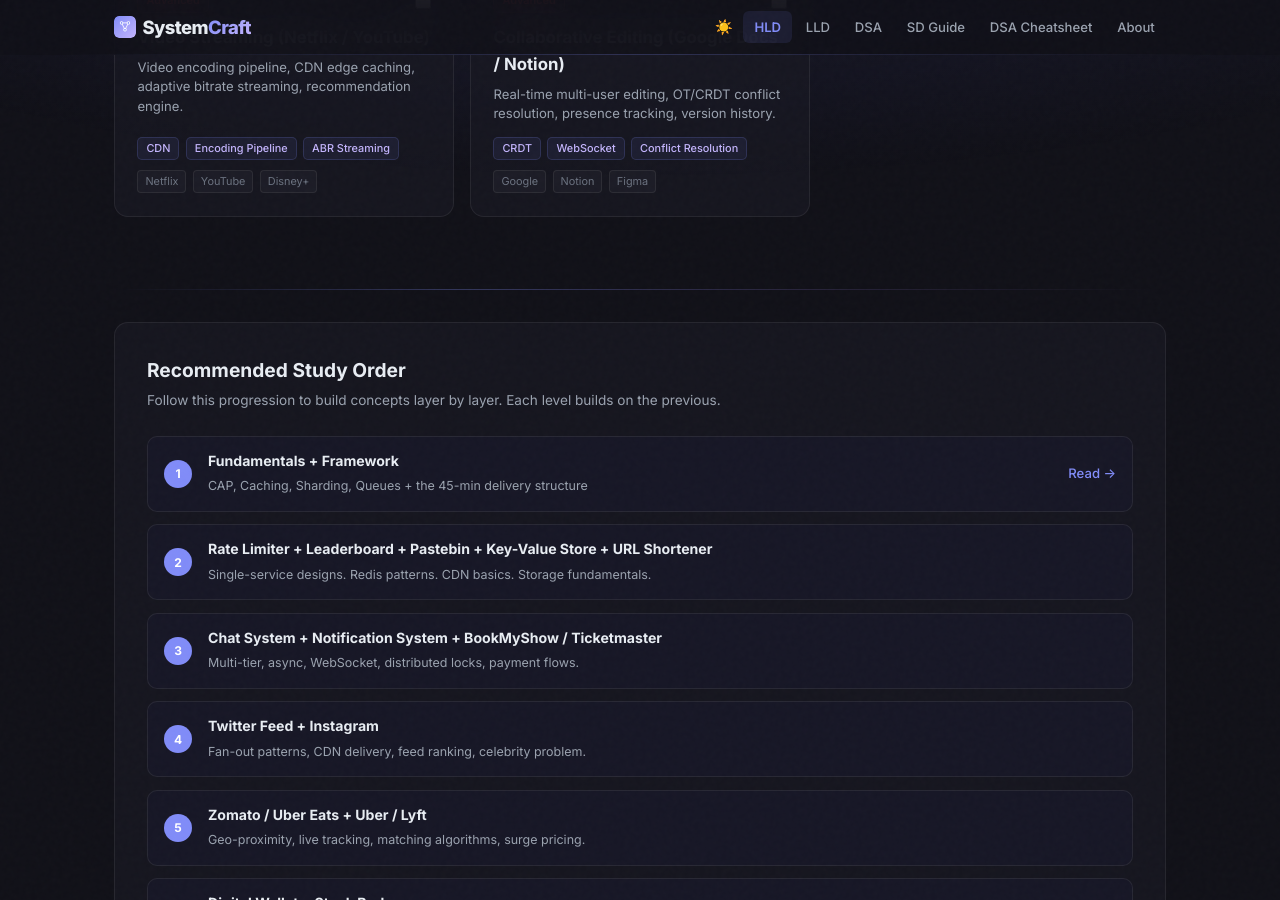
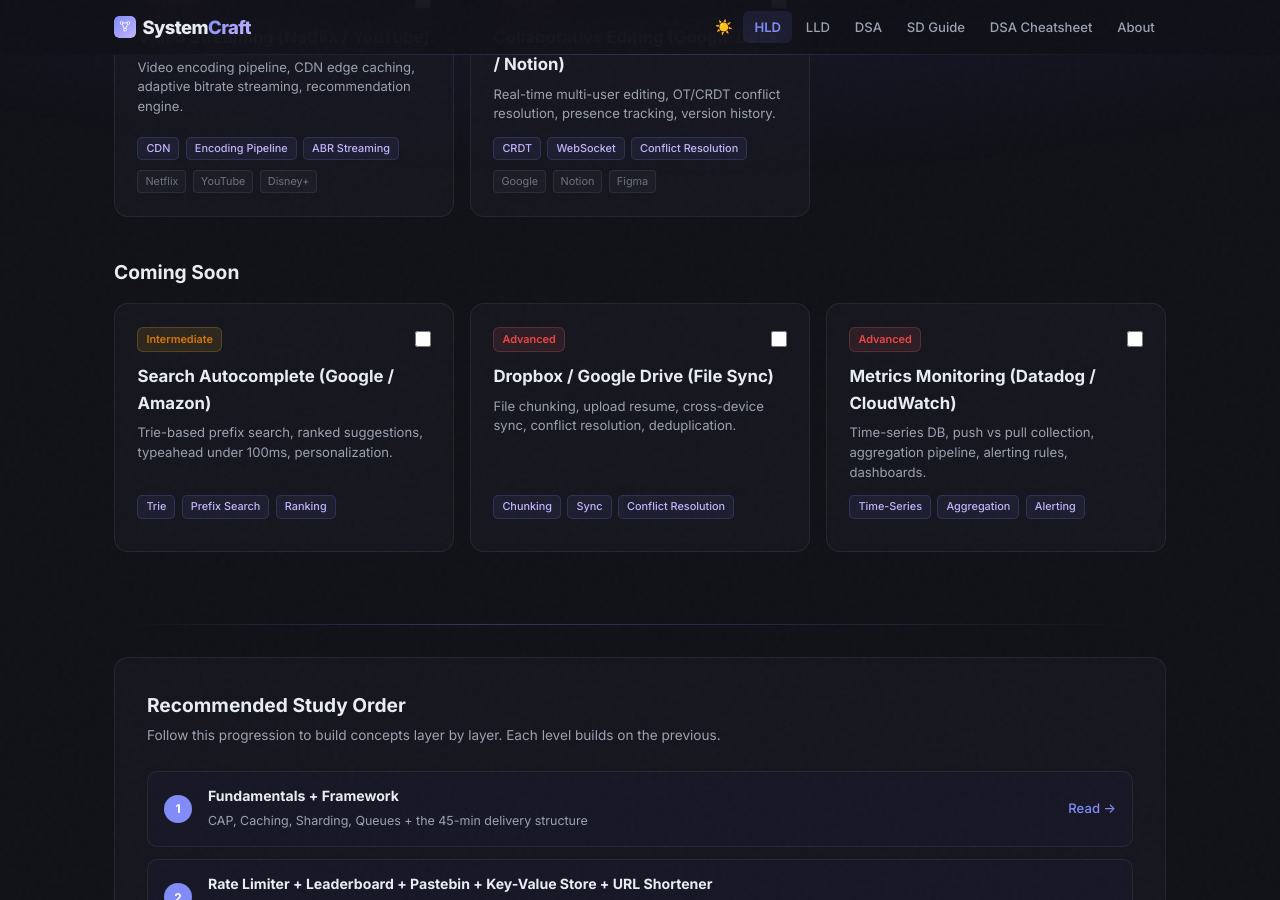
Before and after one commit to iluzn/HLD-Designs, a Jekyll site: the page built from pages/hld.html, in a window 1280 px wide and 900 px high, scrolled down 2765 px. Built offline with Jekyll 4.4.1, drawn with Linux system fonts in a browser that asks for light colours; some of the changed text lies outside the part shown.

Commit message:
add 3 'Coming Soon' tiles to HLD page: Search Autocomplete, Dropbox, Metrics Monitoring

```diff
--- a/pages/hld.html
+++ b/pages/hld.html
@@ -516,6 +516,51 @@
                     <span class="company">Figma</span>
                 </div>
             </a>
+        </div>
+    </div>
+
+    <!-- Coming Soon -->
+    <div class="difficulty-group">
+        <div class="group-header">
+            <h2>Coming Soon</h2>
+        </div>
+        <div class="problems-grid">
+            <div class="problem-card coming-soon">
+                <div class="card-top">
+                    <span class="diff-badge yellow">Intermediate</span>
+                </div>
+                <h3>Search Autocomplete (Google / Amazon)</h3>
+                <p class="card-desc">Trie-based prefix search, ranked suggestions, typeahead under 100ms, personalization.</p>
+                <div class="card-tags">
+                    <span class="tag">Trie</span>
+                    <span class="tag">Prefix Search</span>
+                    <span class="tag">Ranking</span>
+                </div>
+            </div>
+            <div class="problem-card coming-soon">
+                <div class="card-top">
+                    <span class="diff-badge red">Advanced</span>
+                </div>
+                <h3>Dropbox / Google Drive (File Sync)</h3>
+                <p class="card-desc">File chunking, upload resume, cross-device sync, conflict resolution, deduplication.</p>
+                <div class="card-tags">
+                    <span class="tag">Chunking</span>
+                    <span class="tag">Sync</span>
+                    <span class="tag">Conflict Resolution</span>
+                </div>
+            </div>
+            <div class="problem-card coming-soon">
+                <div class="card-top">
+                    <span class="diff-badge red">Advanced</span>
+                </div>
+                <h3>Metrics Monitoring (Datadog / CloudWatch)</h3>
+                <p class="card-desc">Time-series DB, push vs pull collection, aggregation pipeline, alerting rules, dashboards.</p>
+                <div class="card-tags">
+                    <span class="tag">Time-Series</span>
+                    <span class="tag">Aggregation</span>
+                    <span class="tag">Alerting</span>
+                </div>
+            </div>
         </div>
     </div>
 </div>
```
